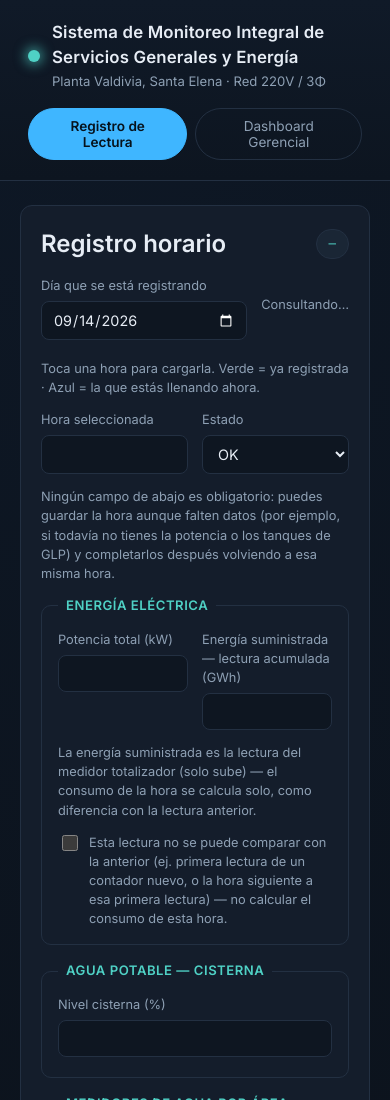
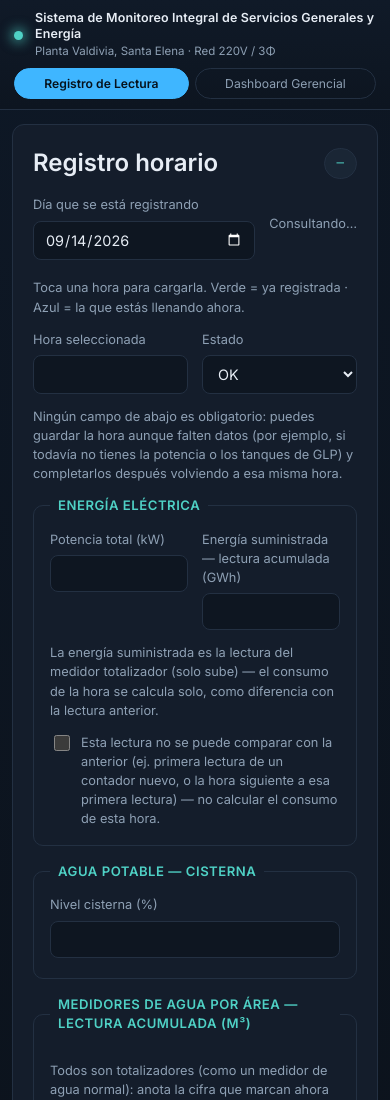
Before and after one commit to josenavarro95/registro_indicadores_planta, a plain HTML site: page index.html in a window 390 px wide. Shown: the top 1100 px of the page. Drawn offline with nearby package versions, Linux system fonts and the light colour scheme; no server answers.

Commit message:
Add files via upload

```diff
--- a/css/styles.css
+++ b/css/styles.css
@@ -35,6 +35,10 @@ body {
   color: var(--text);
   font-family: var(--font);
   line-height: 1.5;
+  /* Salvavidas: si algún gráfico o tabla llegara a ser más ancho que la
+     pantalla, que no arrastre a toda la página a desplazarse de lado — cada
+     gráfico ya tiene su propio ancho responsivo (ver .chart-wrap). */
+  overflow-x: hidden;
 }
 
 h1, h2, h3 { margin: 0; font-weight: 600; }
@@ -56,7 +60,7 @@ h1, h2, h3 { margin: 0; font-weight: 600; }
   top: 0;
   z-index: 10;
 }
-.topbar__brand { display: flex; align-items: center; gap: 12px; }
+.topbar__brand { display: flex; align-items: center; gap: 12px; min-width: 0; }
 .topbar__dot {
   width: 12px; height: 12px; border-radius: 50%;
   background: var(--accent-2);
@@ -77,9 +81,29 @@ h1, h2, h3 { margin: 0; font-weight: 600; }
   font-size: 0.85rem;
   cursor: pointer;
   transition: all 0.15s ease;
+  white-space: nowrap;
 }
 .tab:hover { color: var(--text); border-color: var(--accent); }
 .tab--active { background: var(--accent); color: #06121c; border-color: var(--accent); font-weight: 600; }
+
+/* ---------- Topbar compacto en celular ----------
+   En pantallas angostas, el título largo + subtítulo + pestañas hacían que
+   la barra superior (que queda fija arriba, "position: sticky") ocupara casi
+   media pantalla del celular, dejando muy poco espacio para ver los gráficos
+   del dashboard debajo. Aquí se achica todo (título en una sola línea más
+   chico, subtítulo más chico, pestañas más angostas) para que la barra fija
+   ocupe lo mínimo posible y el resto de la pantalla quede libre. */
+@media (max-width: 640px) {
+  .topbar { padding: 10px 14px; gap: 8px; }
+  .topbar__dot { width: 9px; height: 9px; }
+  .topbar h1 { font-size: 0.86rem; line-height: 1.25; }
+  .topbar p { font-size: 0.72rem; }
+  .tabs { gap: 6px; width: 100%; }
+  .tab { padding: 7px 12px; font-size: 0.76rem; flex: 1 1 auto; text-align: center; }
+}
+@media (max-width: 400px) {
+  .topbar h1 { font-size: 0.78rem; }
+}
 
 /* ---------- Layout ---------- */
 main { max-width: 1180px; margin: 0 auto; padding: 24px 20px 60px; }
@@ -301,6 +325,12 @@ hr { border: none; border-top: 1px solid var(--border); margin: 16px 0; }
 
 .chart-wrap { position: relative; height: 280px; margin-bottom: 8px; }
 .chart-wrap--alto { height: 420px; }
+@media (max-width: 640px) {
+  main { padding: 14px 12px 40px; }
+  .chart-card { padding: 14px; }
+  .chart-wrap { height: 240px; }
+  .chart-wrap--alto { height: 320px; }
+}
 
 .diagnostico {
   font-size: 0.85rem;
```
